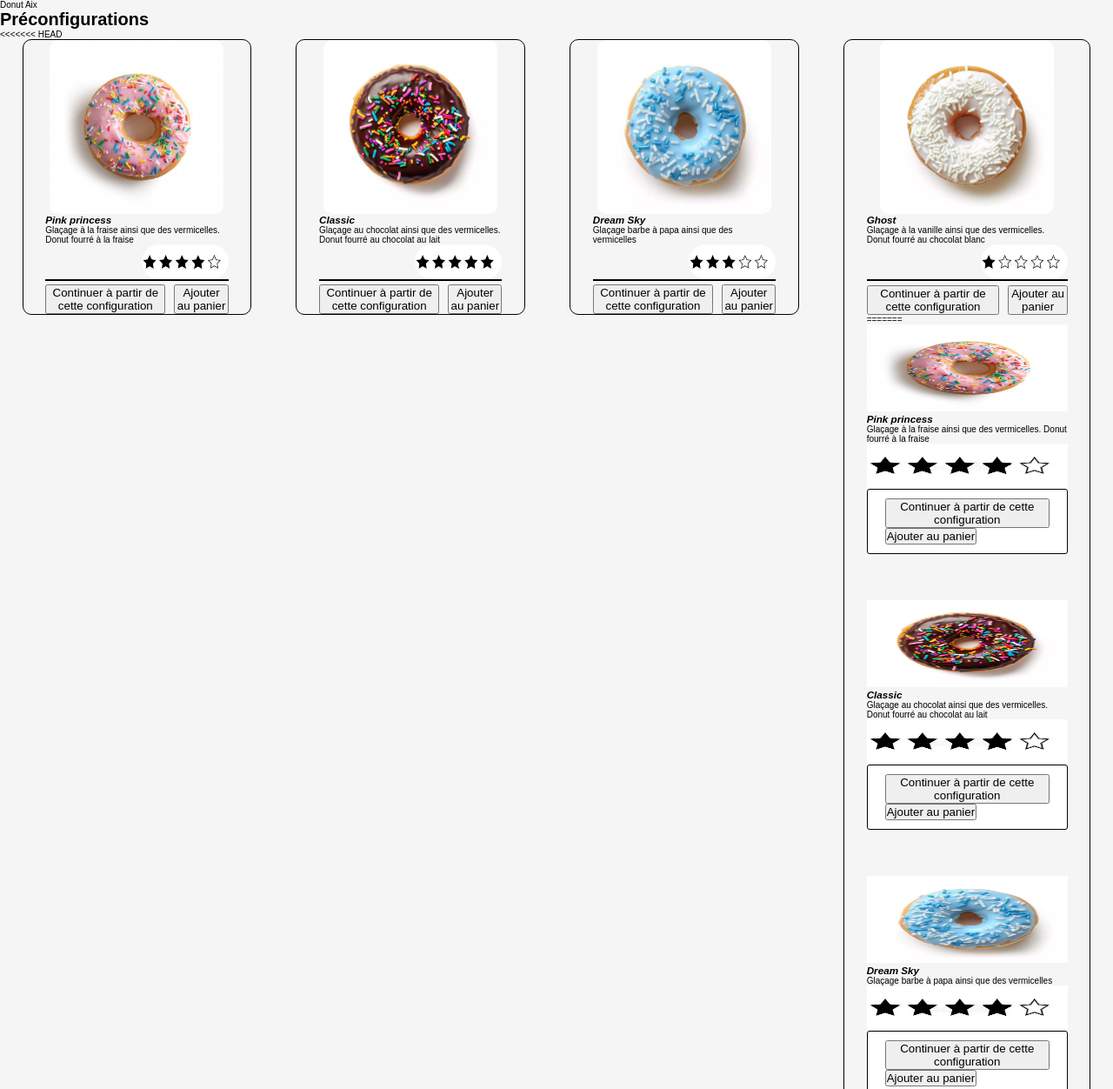
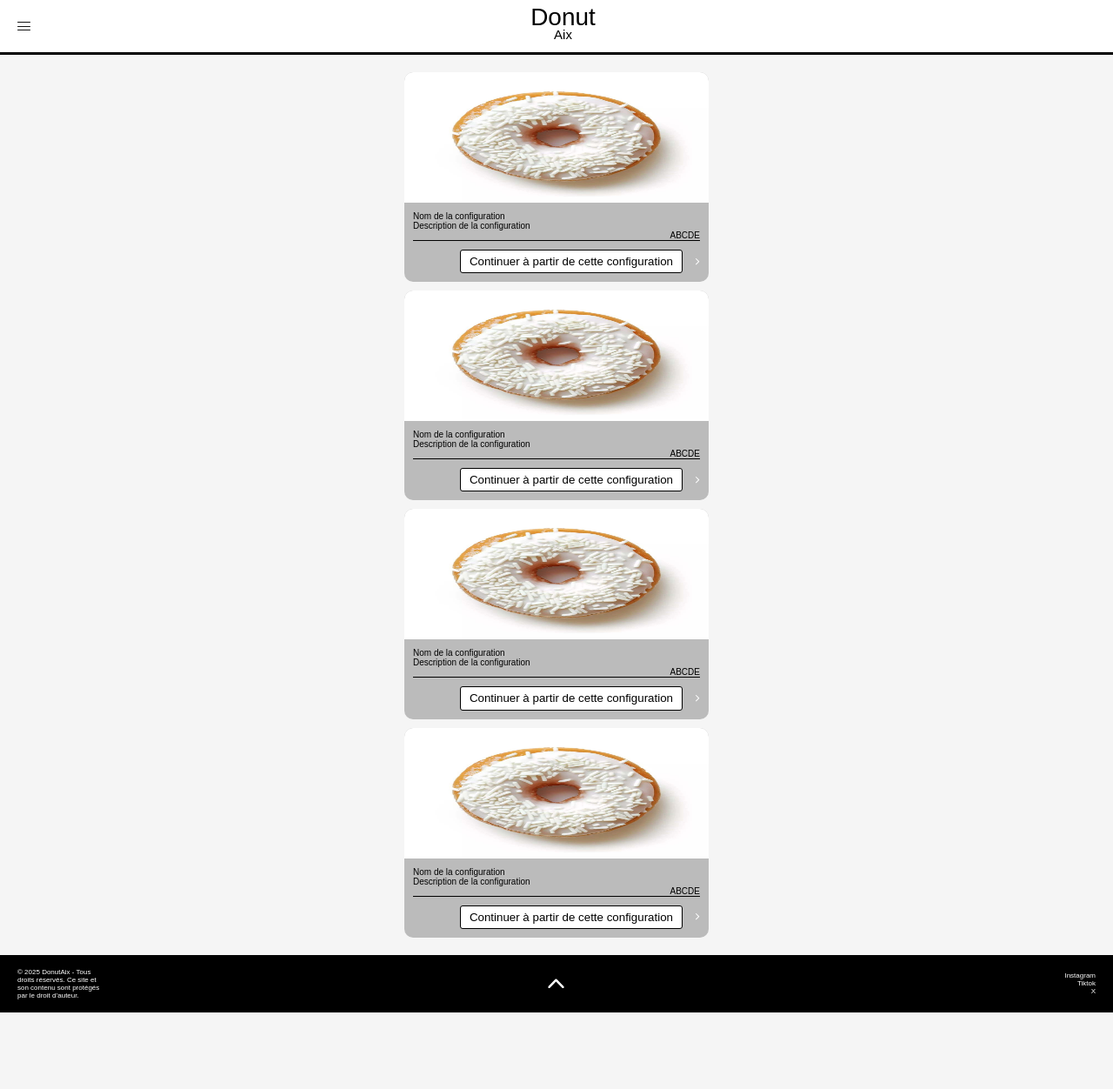
Before and after one commit to TimeoMS/R1.02-Developpement-interfaces-Web, a plain HTML site: page html/preconfig.html in a window 1280 px wide. Shown: the top 1252 px of the page at 87% size. After the commit the page ends 1164 px from the top, so only its background shows below. Drawn offline with Linux system fonts and the light colour scheme; a web font is replaced by a local one.

Commit message:
preconfig finished

```diff
--- a/css/about.css
+++ b/css/about.css
@@ -7,7 +7,7 @@ main ul {
 }
 
 main {
-  height: calc(100vh - 13.05rem);
+  min-height: calc(100vh - 12.5rem);
   display: flex;
   justify-content: center;
   align-items: center;
--- a/css/notice.css
+++ b/css/notice.css
@@ -1,7 +1,7 @@
 main,
 form {
   width: 100%;
-  height: calc(100vh - 13.1rem);
+  height: calc(100vh - 12.25rem);
 }
 
 form {
--- a/css/preconfig.css
+++ b/css/preconfig.css
@@ -1,51 +1,74 @@
-.donuts {
-    justify-content: center;
-    display: flex;
-<<<<<<< HEAD
-    flex-direction: column;
-=======
+main {
+  display: flex;
+  justify-content: center;
+  align-items: center;
+  min-height: calc(100vh - 12.5rem);
+  width: 100%;
+  padding: 2rem 0;
 }
 
-.images {
-    width: 100;
-    height: 100;
-    justify-content: center;
-    display: grid;
->>>>>>> f968d36a14e963c2c1e1cc1e8b9dc1c35f8c8d1d
-    list-style: none;
-    gap: 5%;
+main > ul {
+  display: flex;
+  justify-content: center;
+  align-items: center;
+  flex-direction: column;
+  row-gap: 1rem;
 }
 
-.images_donuts {
-    display: block;
-    margin: auto;
-    border-radius: 10px;
-    width: 200px;
-    height: 200px;
+.donut-image {
+  width: 35rem;
+  height: 15rem;
+  border-start-end-radius: 10px;
+  border-start-start-radius: 10px;
 }
 
-.stars {
-    display: block;
-    margin-left: auto;
-    border-radius: 20px;
-    width: 100px;
-    height: 40px;
+.donut li {
+  width: 100%;
 }
 
-.buttons {
-    padding-top: 2%;
-    border-top: 2px solid black;
-    display: flex;
-    justify-content: center;
-    gap: 10px;
+.donut,
+.donut-text,
+.donut-bottom {
+  width: 100%;
+  height: 100%;
+  display: flex;
+  justify-content: center;
+  align-items: center;
+  flex-direction: column;
 }
 
-.box {
-    border: 1px solid black;
-    border-radius: 10px;
-    margin-bottom: 2%;
-    margin-left: 2%;
-    margin-right: 2%;
-    padding-left: 2%;
-    padding-right: 2%;
+.donut {
+  background: #bbb;
+  border-radius: 10px;
 }
+
+.donut-text {
+  border-bottom: solid #000 1px;
+}
+
+.donut-bottom {
+  padding: 1rem;
+  row-gap: 1rem;
+}
+
+.donut-stars {
+  width: 100%;
+  display: flex;
+  align-items: center;
+  justify-content: flex-end;
+}
+
+.donut-stars li {
+  width: fit-content;
+}
+
+.button {
+  padding: 0.51rem 1rem;
+}
+
+.donut-interaction {
+  display: flex;
+  justify-content: flex-end;
+  align-items: center;
+  gap: 1.5rem;
+}
--- a/html/preconfig.html
+++ b/html/preconfig.html
@@ -1,15 +1,12 @@
 <!DOCTYPE html>
 <html lang="fr">
-
   <head>
-    <link href="../css/preconfig.css" rel="stylesheet">
-    <link href="../css/global.css" rel="stylesheet" />
-    <link href="../css/index.css" rel="stylesheet" />
+    <link rel="stylesheet" href="../css/global.css" />
+    <link rel="stylesheet" href="../css/headerfooter.css" />
+    <link rel="stylesheet" href="../css/preconfig.css" />
     <meta charset="UTF-8" />
     <meta name="viewport" content="width=device-width, initial-scale=1.0" />
     <title>DonutAix</title>
-
-    <link rel="icon" type="image/png" sizes="32x32" href="../img/favicon.png">
   </head>
 
   <body>
@@ -27,170 +24,169 @@
             <div id="user"></div>
           </li>
         </ul>
+        <ul id="burger-opened">
+          <li>
+            <a href="../index.html">
+              Accueil
+              <img src="../img/Arrow.svg" alt="" />
+            </a>
+          </li>
+          <li>
+            <a href="../html/config.html">
+              Configuration de votre donut
+              <img src="../img/Arrow.svg" alt="" />
+            </a>
+          </li>
+          <li>
+            <a href="../html/preconfig.html">
+              Pré-configurations disponibles
+              <img src="../img/Arrow.svg" alt="" />
+            </a>
+          </li>
+          <li>
+            <a href="../html/notice.html">
+              Avis utilisateurs
+              <img src="../img/Arrow.svg" alt="" />
+            </a>
+          </li>
+          <li>
+            <a href="../html/about.html">
+              Qui sommes-nous ?
+              <img src="../img/Arrow.svg" alt="" />
+            </a>
+          </li>
+        </ul>
       </nav>
     </header>
 
     <main>
-        <h1 class="h1">Préconfigurations</h1>
-<<<<<<< HEAD
-        </p>
-        <ul class="donuts">
-            <li class="box">
-                <img class="images_donuts" src="../img/donut_rose.jpg" alt="Donut 1" />
-                <p>
-                <h3><em>Pink princess</em></h3>
-                Glaçage à la fraise ainsi que des vermicelles. Donut fourré à la fraise
-                </p>
-                <img class="stars" src="../img/stars4.png" alt="note sur 5 étoiles" />
-                <section class="buttons">
-                    <button type="button">Continuer à partir de cette configuration</button>
-                    <button type="button">Ajouter au panier</button>
-                </section>
-            </li>
-            <li class="box">
-                <img class="images_donuts" src="../img/donut_marron.jpg" alt="Donut 1" />
-                <p>
-                <h3><em>Classic</em></h3>
-                Glaçage au chocolat ainsi que des vermicelles. Donut fourré au chocolat au lait
-                </p>
-                <img class="stars" src="../img/stars5.png" alt="note sur 5 étoiles" />
-                <section class="buttons">
-                    <button type="button">Continuer à partir de cette configuration</button>
-                    <button type="button">Ajouter au panier</button>
-                </section>
-            </li>
-            <li class="box">
-                <img class="images_donuts" src="../img/donut_bleu.jpg" alt="Donut 1" />
-                <p>
-                <h3><em>Dream Sky</em></h3>
-                Glaçage barbe à papa ainsi que des vermicelles
-                </p>
-                <img class="stars" src="../img/stars3.png" alt="note sur 5 étoiles" />
-                <section class="buttons">
-                    <button type="button">Continuer à partir de cette configuration</button>
-                    <button type="button">Ajouter au panier</button>
-                </section>
-            </li>
-            <li class="box">
-                <img class="images_donuts" src="../img/donut_blanc.jpg" alt="Donut 1" />
-                <p>
-                <h3><em>Ghost</em></h3>
-                Glaçage à la vanille ainsi que des vermicelles. Donut fourré au chocolat blanc
-                </p>
-                <img class="stars" src="../img/stars1.png" alt="note sur 5 étoiles" />
-                <section class="buttons">
-                    <button type="button">Continuer à partir de cette configuration</button>
-                    <button type="button">Ajouter au panier</button>
-                </section>
-=======
-        <ul class="images">
+      <ul>
+        <li class="donut">
+          <img class="donut-image" src="../img/donut_blanc.jpg" alt="" />
+          <ul class="donut-bottom">
             <li>
-                <ul>
+              <ul class="donut-text">
                 <li>
-                        <img height="100" width="100" src="../img/donut_rose.jpg" alt="Donut 1" />
+                  <p>Nom de la configuration</p>
+                  <p>Description de la configuration</p>
                 </li>
                 <li>
-                        <ul>
+                  <ul class="donut-stars">
+                    <li>A</li>
+                    <li>B</li>
+                    <li>C</li>
+                    <li>D</li>
+                    <li>E</li>
+                  </ul>
+                </li>
+              </ul>
+            </li>
+            <li class="donut-interaction">
+              <button class="button">
+                Continuer à partir de cette configuration
+              </button>
+              <img src="../img/ArrowWhite.svg" alt="" />
+            </li>
+          </ul>
+        </li>
+        <li class="donut">
+          <img class="donut-image" src="../img/donut_blanc.jpg" alt="" />
+          <ul class="donut-bottom">
             <li>
-                                <section>
-                                    <h3><em>Pink princess</em></h3>
-                                    <p>Glaçage à la fraise ainsi que des vermicelles. Donut fourré à la fraise</p>
-                                </section>
-                                <img width="140" height="50" src="../img/stars4.png" alt="note sur 5 étoiles" />
+              <ul class="donut-text">
+                <li>
+                  <p>Nom de la configuration</p>
+                  <p>Description de la configuration</p>
                 </li>
-                            <li class="button">
-                                <button class="favorite styled" type="button">Continuer à partir de cette
-                                    configuration</button>
-                                <button class="favorite styled" type="button">Ajouter au panier</button>
+                <li>
+                  <ul class="donut-stars">
+                    <li>A</li>
+                    <li>B</li>
+                    <li>C</li>
+                    <li>D</li>
+                    <li>E</li>
+                  </ul>
+                </li>
+              </ul>
+            </li>
+            <li class="donut-interaction">
+              <button class="button">
+                Continuer à partir de cette configuration
+              </button>
+              <img src="../img/ArrowWhite.svg" alt="" />
+            </li>
+          </ul>
+        </li>
+        <li class="donut">
+          <img class="donut-image" src="../img/donut_blanc.jpg" alt="" />
+          <ul class="donut-bottom">
+            <li>
+              <ul class="donut-text">
+                <li>
+                  <p>Nom de la configuration</p>
+                  <p>Description de la configuration</p>
+                </li>
+                <li>
+                  <ul class="donut-stars">
+                    <li>A</li>
+                    <li>B</li>
+                    <li>C</li>
+                    <li>D</li>
+                    <li>E</li>
+                  </ul>
+                </li>
+              </ul>
+            </li>
+            <li class="donut-interaction">
+              <button class="button">
+                Continuer à partir de cette configuration
+              </button>
+              <img src="../img/ArrowWhite.svg" alt="" />
+            </li>
+          </ul>
+        </li>
+        <li class="donut">
+          <img class="donut-image" src="../img/donut_blanc.jpg" alt="" />
+          <ul class="donut-bottom">
+            <li>
+              <ul class="donut-text">
+                <li>
+                  <p>Nom de la configuration</p>
+                  <p>Description de la configuration</p>
+                </li>
+                <li>
+                  <ul class="donut-stars">
+                    <li>A</li>
+                    <li>B</li>
+                    <li>C</li>
+                    <li>D</li>
+                    <li>E</li>
+                  </ul>
+                </li>
+              </ul>
+            </li>
+            <li class="donut-interaction">
+              <button class="button">
+                Continuer à partir de cette configuration
+              </button>
+              <img src="../img/ArrowWhite.svg" alt="" />
             </li>
           </ul>
         </li>
       </ul>
-            </li>
+    </main>
 
-            <li>
-                <ul>
-                    <li>
-                        <img height="100" width="100" src="../img/donut_marron.jpg" alt="Donut 2" />
-                    </li>
-                    <li>
-                        <ul>
-                            <li>
-                                <section>
-                                    <h3><em>Classic</em></h3>
-                                    <p>Glaçage au chocolat ainsi que des vermicelles. Donut fourré au chocolat au lait
-                                    </p>
-                                </section>
-                                <img width="140" height="50" src="../img/stars4.png" alt="note sur 5 étoiles" />
-                            </li>
-                            <li class="button">
-                                <button class="favorite styled" type="button">Continuer à partir de cette
-                                    configuration</button>
-                                <button class="favorite styled" type="button">Ajouter au panier</button>
-                            </li>
-                        </ul>
-                    </li>
-                </ul>
-            </li>
-
-            <li>
-                <ul>
-                    <li>
-                        <img height="100" width="100" src="../img/donut_bleu.jpg" alt="Donut 3" />
-                    </li>
-                    <li>
-                        <ul>
-                            <li>
-                                <section>
-                                    <h3><em>Dream Sky</em></h3>
-                                    <p>Glaçage barbe à papa ainsi que des vermicelles</p>
-                                </section>
-                                <img width="140" height="50" src="../img/stars4.png" alt="note sur 5 étoiles" />
-                            </li>
-                            <li class="button">
-                                <button class="favorite styled" type="button">Continuer à partir de cette
-                                    configuration</button>
-                                <button class="favorite styled" type="button">Ajouter au panier</button>
-                            </li>
-                        </ul>
-                    </li>
-                </ul>
-            </li>
-
-            <li>
-                <ul>
-                    <li>
-                        <img height="100" width="100" src="../img/donut_blanc.jpg" alt="Donut 4" />
-                    </li>
-                    <li>
-                        <ul>
-                            <li>
-                                <section>
-                                    <h3><em>Ghost</em></h3>
-                                    <p>Glaçage à la vanille ainsi que des vermicelles. Donut fourré au chocolat blanc
-                                    </p>
-                                </section>
-                                <img width="140" height="50" src="../img/stars4.png" alt="note sur 5 étoiles" />
-                            </li>
-                            <li class="button">
-                                <button class="favorite styled" type="button">Continuer à partir de cette
-                                    configuration</button>
-                                <button class="favorite styled" type="button">Ajouter au panier</button>
-                            </li>
-                        </ul>
-                    </li>
-                </ul>
->>>>>>> f968d36a14e963c2c1e1cc1e8b9dc1c35f8c8d1d
-            </li>
-        </ul>
-    </main>
     <footer>
       <ul>
         <li id="authors">
           © 2025 DonutAix - Tous droits réservés. Ce site et son contenu sont
           protégés par le droit d’auteur.
         </li>
-            <li><img src="./img/Arrow.svg" alt="" /></li>
+        <li>
+          <a href="#">
+            <img id="arrow" src="../img/ArrowWhite.svg" alt="" />
+          </a>
+        </li>
         <li id="social-medias">
           <ul>
             <li><a href="">Instagram</a></li>
@@ -200,6 +196,6 @@
         </li>
       </ul>
     </footer>
+    <script src="../js/header.js"></script>
   </body>
-
 </html>
```
Also changed, not shown: html/about.html (+1 -1 lines), html/config.html (+16 -13 lines). Lines whose indentation alone changed are shown as unchanged.
